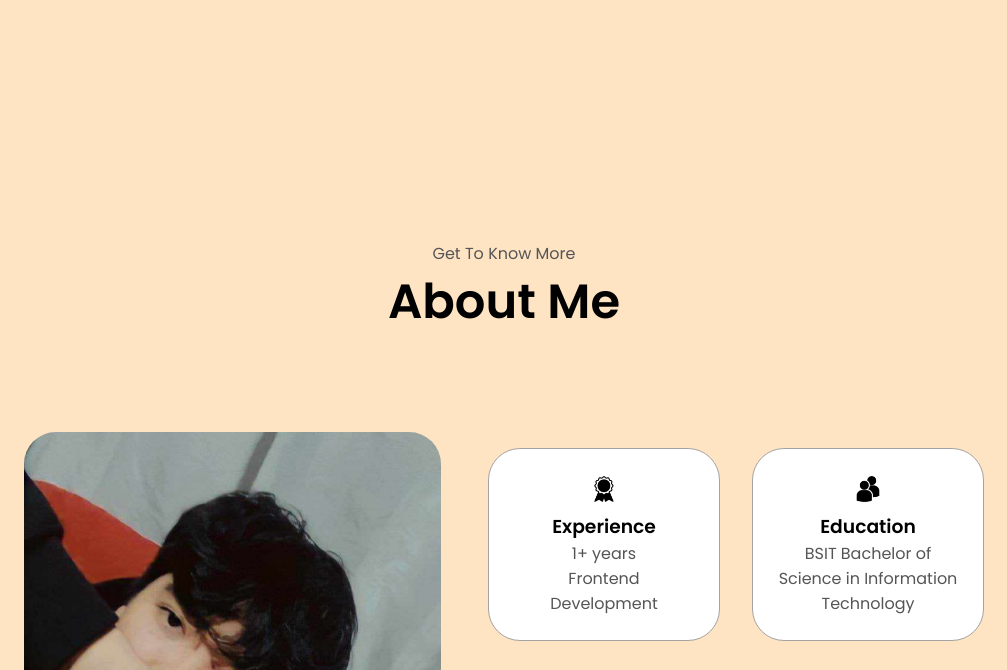
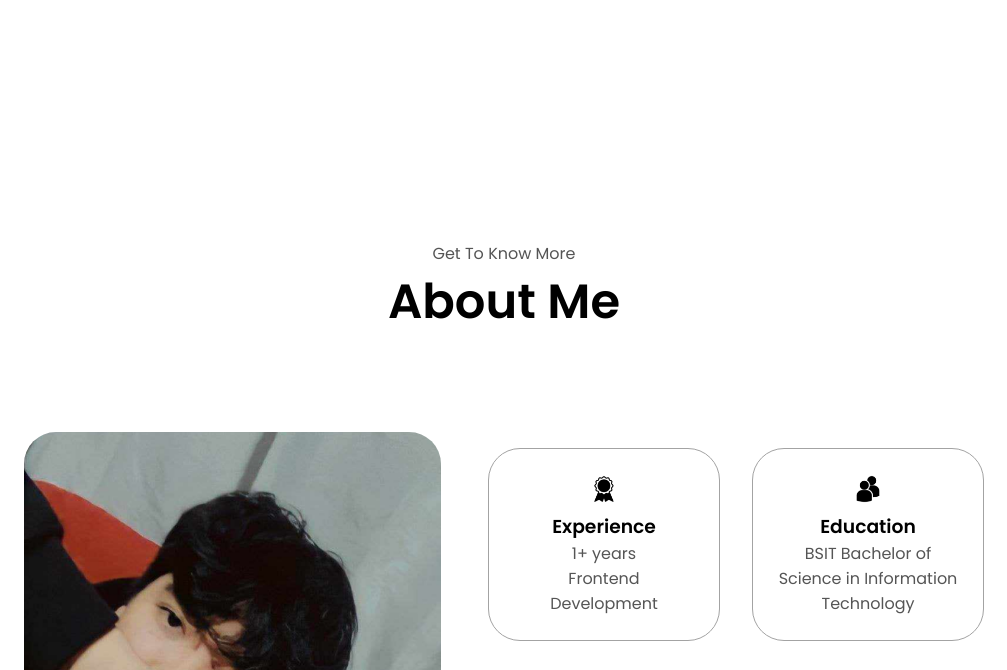
Before and after one commit to Ryotaa20/NIKO.IO, a plain HTML site: page index.html in a window 1280 px wide. Shown: the part 687-1357 px from the top of the page, without its empty margins (136-1143 px from the left). Drawn offline with Linux system fonts and the light colour scheme.

Commit message:
Update style.css

```diff
--- a/style.css
+++ b/style.css
@@ -9,7 +9,7 @@
 
 body {
   font-family: "Poppins", sans-serif;
-   background-color: bisque;
+   background-color: #bisque;
 }
 
 html {
```
